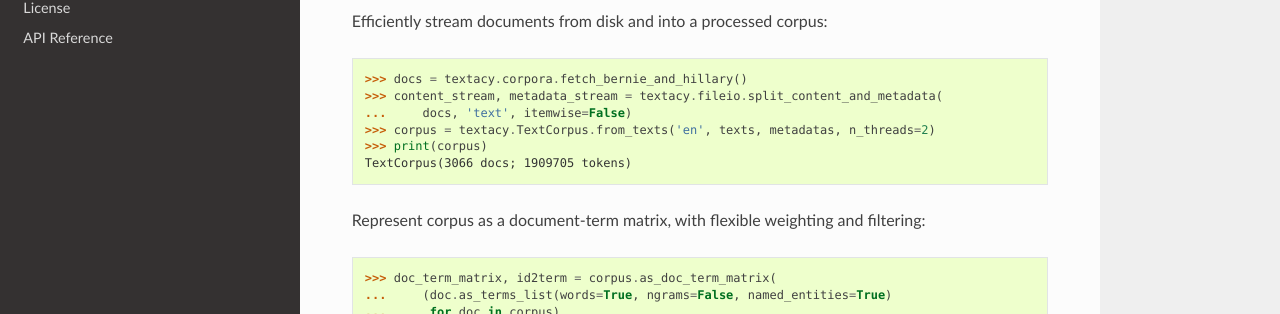
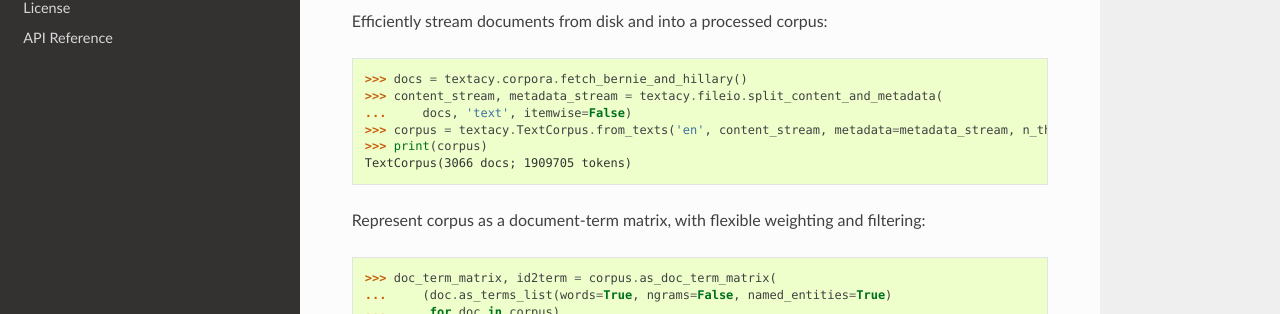
Before and after one commit to chartbeat-labs/textacy, a Sphinx documentation site: the page built from docs/source/index.rst, in a window 1280 px wide and 900 px high, scrolled down 1057 px. Shown: the part 137-451 px from the top of the window. Built offline with Sphinx 7.4.7 and the Read the Docs theme 2.0.0, drawn with Linux system fonts in a browser that asks for light colours.

Commit message:
Update index.rst
Fix minor variable name issue in docs

```diff
--- a/docs/source/index.rst
+++ b/docs/source/index.rst
@@ -49,7 +49,7 @@ Efficiently stream documents from disk and into a processed corpus:
     >>> docs = textacy.corpora.fetch_bernie_and_hillary()
     >>> content_stream, metadata_stream = textacy.fileio.split_content_and_metadata(
     ...     docs, 'text', itemwise=False)
-    >>> corpus = textacy.TextCorpus.from_texts('en', texts, metadatas, n_threads=2)
+    >>> corpus = textacy.TextCorpus.from_texts('en', content_stream, metadata=metadata_stream, n_threads=2)
     >>> print(corpus)
     TextCorpus(3066 docs; 1909705 tokens)
 
```
